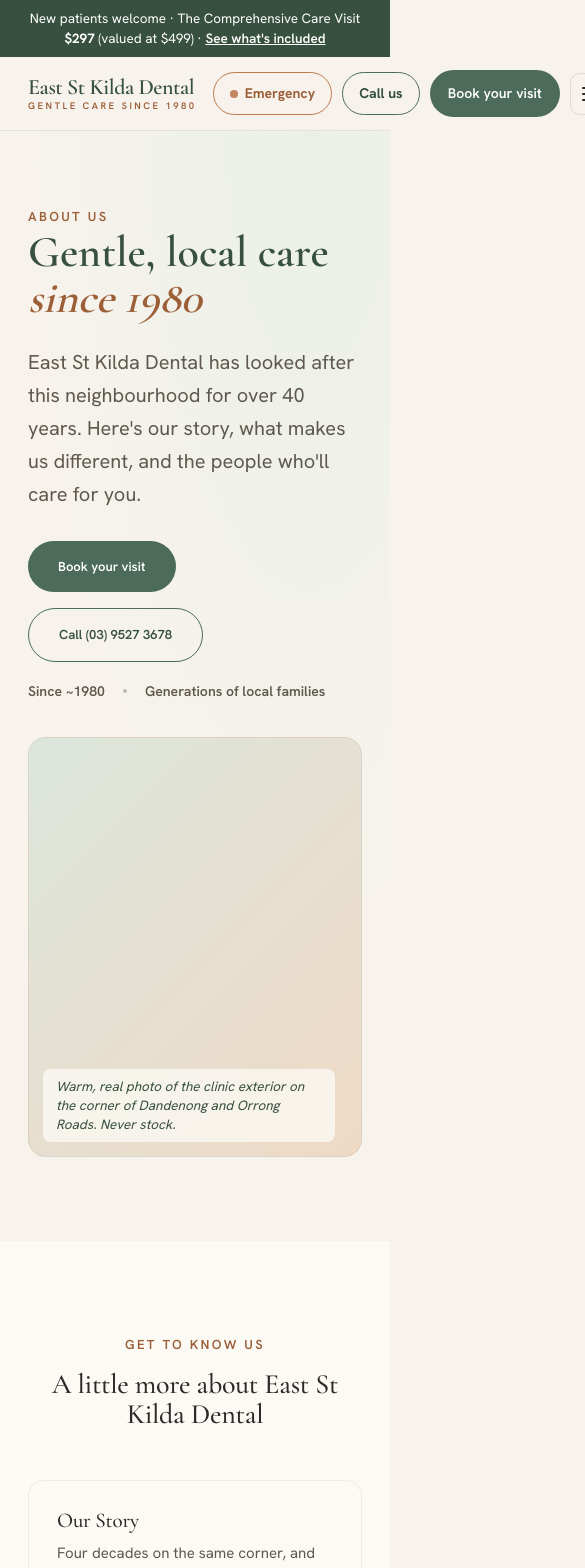
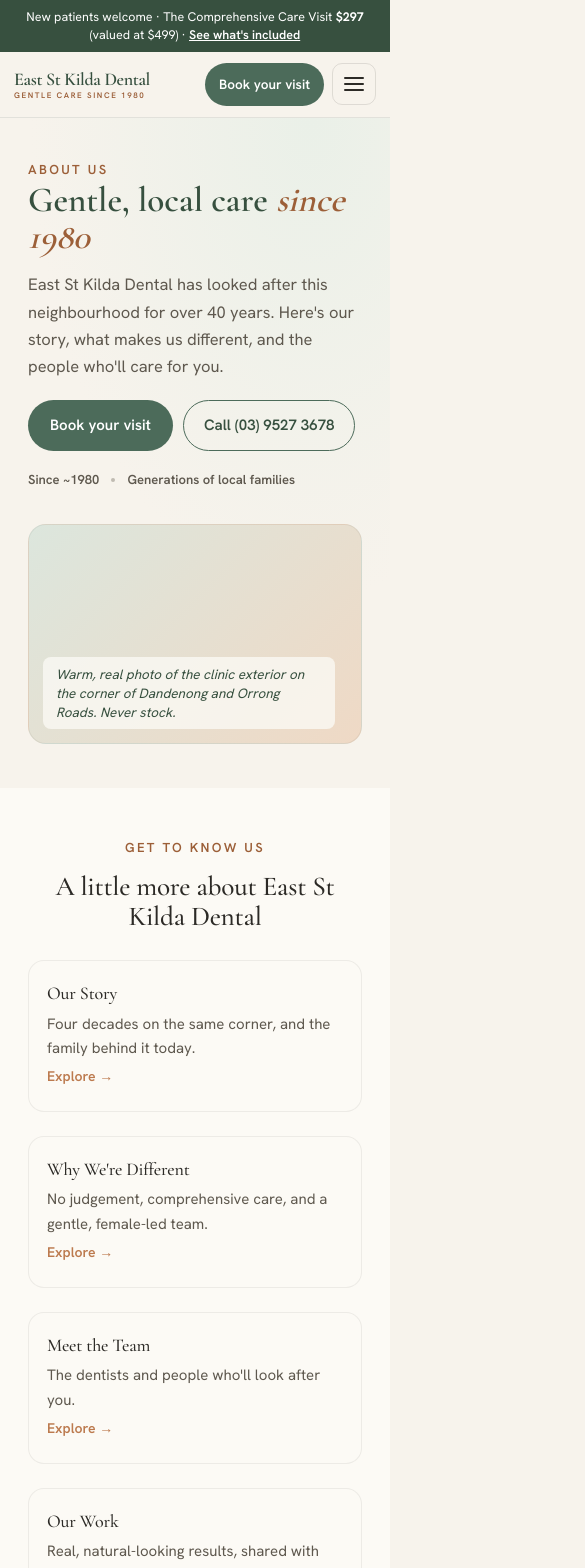
Before and after one commit to farhanj21/eskd-clinic, a Next.js app: page /about in a window 390 px wide. Shown: the top 1568 px of the page, 585 px wide, since content can reach past the window. Built offline with nearby package versions, Linux system fonts and the light colour scheme.

Commit message:
responsiveness added

```diff
--- a/app/globals.css
+++ b/app/globals.css
@@ -259,19 +259,19 @@
   .phone-mini{display:inline}
   .nav-right{gap:10px}
   .nav-right .btn{padding:12px 18px;font-size:14px}
-  .mainmenu{position:absolute;top:100%;left:0;right:0;background:var(--paper);border-bottom:1px solid var(--line);max-height:0;overflow:hidden;transition:max-height .32s ease;box-shadow:0 24px 40px -20px rgba(44,42,38,.3)}
+  .mainmenu{display:block;position:absolute;top:100%;left:0;right:0;background:var(--paper);border-bottom:1px solid var(--line);max-height:0;overflow:hidden;transition:max-height .32s ease;box-shadow:0 24px 40px -20px rgba(44,42,38,.3)}
   .mainmenu.open{max-height:84vh;overflow-y:auto}
-  .mainmenu>ul{flex-direction:column;gap:0;padding:8px 14px 24px;align-items:stretch}
+  .mainmenu>ul{flex-direction:column;gap:0;padding:8px 20px 28px;align-items:stretch;width:100%}
   .mainmenu>ul>li{border-bottom:1px solid var(--line-soft)}
-  .menu-link{width:100%;justify-content:space-between;padding:16px 6px;font-size:16px;border-radius:0}
+  .menu-link{width:100%;justify-content:space-between;padding:17px 0;font-size:16px;border-radius:0}
   .menu-link:hover{background:none}
   .has-dd>.menu-link::after{margin-left:auto}
   .dd,.mega{position:static;opacity:1;visibility:visible;transform:none!important;box-shadow:none;border:none;background:none;padding:0 0 12px;width:auto;min-width:0;display:none}
   .mega{grid-template-columns:1fr 1fr}
   .has-dd.open>.dd{display:block}
   .has-mega.open>.mega{display:grid}
-  .dd a,.mega a{padding:9px 16px}
-  .mega .col-title{padding:8px 16px 2px}
+  .dd a,.mega a{padding:9px 4px}
+  .mega .col-title{padding:8px 4px 2px}
   .mega-concern{margin-top:8px}
   .mainmenu>ul>li.has-mega{position:relative}
 }
@@ -2432,3 +2432,79 @@
 .team-grid{display:grid;grid-template-columns:repeat(3,1fr);gap:28px;}
 @media(max-width:900px){.team-grid{grid-template-columns:repeat(2,1fr);}}
 @media(max-width:580px){.team-grid{grid-template-columns:1fr;}}
+
+/* ═══════════════════════════════════════════════════════
+   GLOBAL MOBILE FIXES
+═══════════════════════════════════════════════════════ */
+
+/* ── Header: mobile nav — keep only Logo + Book + hamburger ── */
+@media(max-width:900px){
+  .btn-emergency-nav{display:none;}
+  .phone{display:none!important;}
+  .nav{padding:12px 20px;}
+}
+
+/* ── Tablet / large mobile (≤768px) ──────────────────────── */
+@media(max-width:768px){
+  .sec{padding:64px 0;}
+  .sec-head.center{margin:0 auto 36px;}
+  .hero-v2{padding:52px 0 60px;}
+  .hero-v2 .lead{font-size:18px;margin:18px 0 24px;}
+  .ph.tall{min-height:320px;}
+}
+
+/* ── Small mobile (≤600px) ───────────────────────────────── */
+@media(max-width:600px){
+  /* Section spacing */
+  .sec{padding:52px 0;}
+  .sec-head.center{margin:0 auto 28px;}
+  .sec h2{font-size:clamp(26px,7vw,36px);}
+
+  /* Hero */
+  .hero-v2{padding:40px 0 50px;}
+  .hero-v2 h1{font-size:clamp(34px,9.5vw,44px);line-height:1.08;}
+  .hero-v2 .lead{font-size:16.5px;margin:14px 0 20px;}
+  .hero-cta{gap:10px;}
+  .hero-proof{font-size:13px;gap:6px 12px;}
+  .ph.tall{min-height:260px;}
+
+  /* Buttons */
+  .btn{padding:13px 22px;font-size:15px;}
+  .btn-ghost{padding:12px 20px;font-size:15px;}
+
+  .nav-right{gap:8px;}
+  .nav-right .btn{padding:11px 18px;font-size:14px;}
+
+  /* GetInTouch */
+  .getintouch{padding:44px 16px;}
+  .gt-info,.gt-form{padding:32px 20px;}
+  .gt-form h2{font-size:24px;}
+
+  /* Footer */
+  .footer-v2{padding:48px 0 20px;}
+  .foot-bottom{flex-direction:column;align-items:center;text-align:center;gap:8px;}
+  .foot-grid{gap:28px;}
+
+  /* FAQ */
+  .faq summary{font-size:18px;padding:16px 0;}
+
+  /* Service cards */
+  .svc{padding:22px 18px;}
+  .svc h4{font-size:18px;}
+
+  /* Topbar */
+  .topbar{font-size:12.5px;padding:8px 14px;}
+}
+
+/* ── Very small (≤420px) ─────────────────────────────────── */
+@media(max-width:420px){
+  .nav{padding:11px 14px;}
+  .logo{font-size:18px;}
+  .logo small{font-size:8px;letter-spacing:.2em;}
+  .nav-right .btn{padding:10px 14px;font-size:13.5px;}
+  .sec{padding:44px 0;}
+  .hero-v2{padding:36px 0 44px;}
+  .hero-v2 h1{font-size:clamp(30px,9vw,38px);}
+  .ph.tall{min-height:220px;}
+  .faq summary{font-size:17px;}
+}
```
